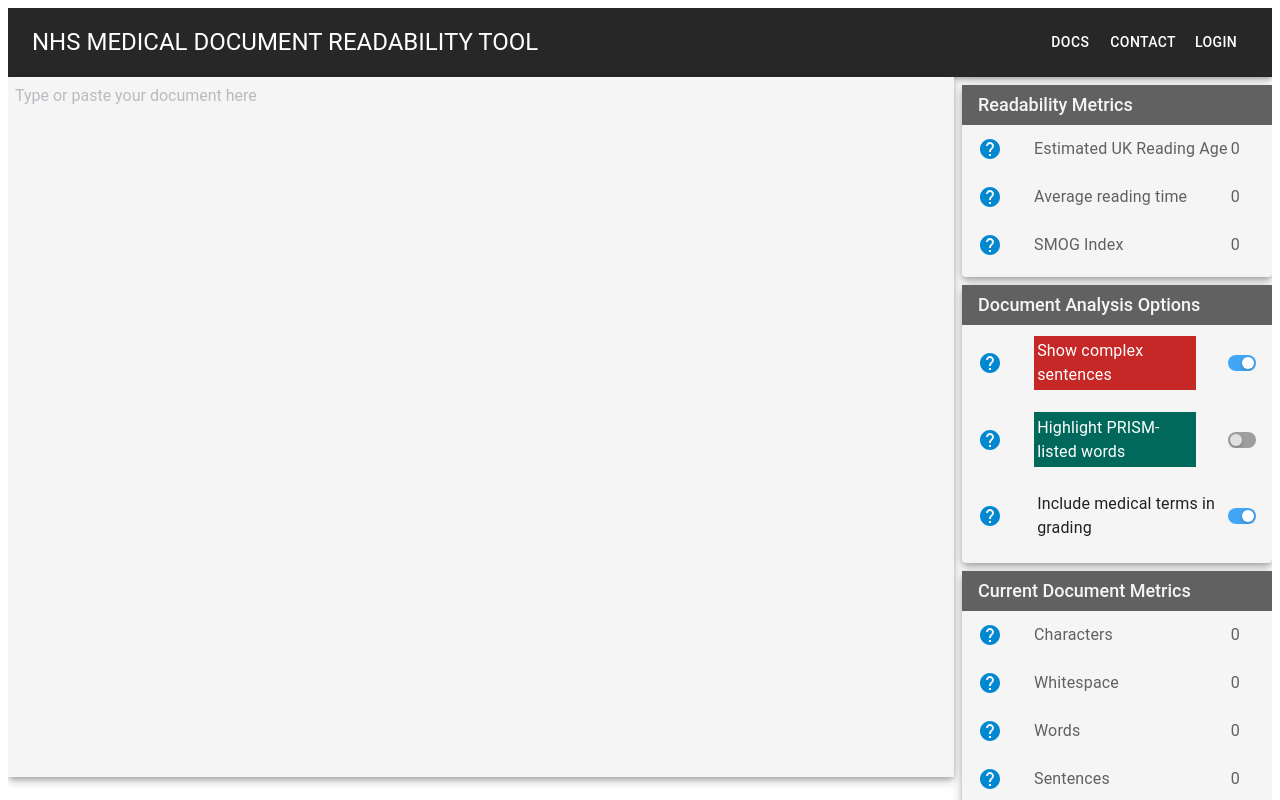
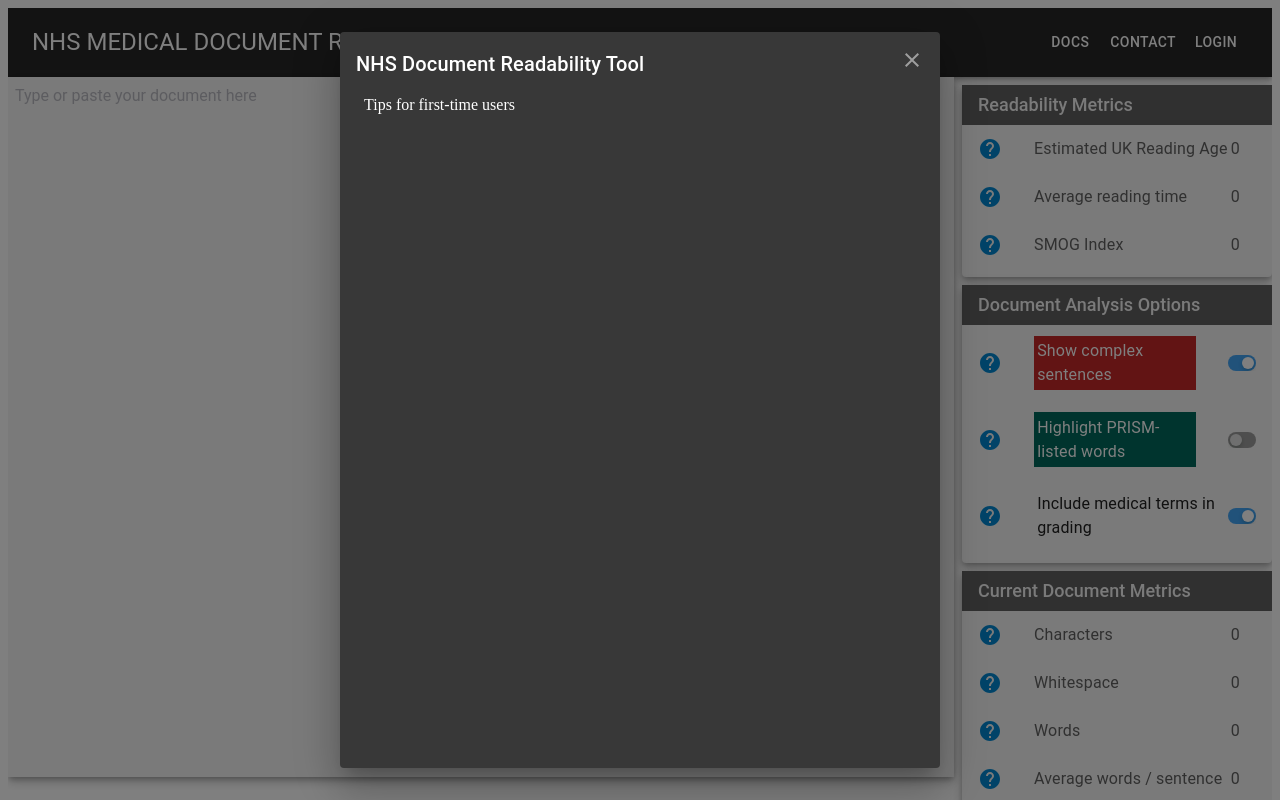
Before and after one commit to NewcastleRSE/nhs_readability_react, a React (Create React App) app: page / in a window 1280 px wide. Shown: the top 800 px of the page. Built offline with nearby package versions, Linux system fonts and the light colour scheme.

Commit message:
Modal tips, enhanced metrics

```diff
--- a/src/assets/readability/PanelItems.js
+++ b/src/assets/readability/PanelItems.js
@@ -76,12 +76,24 @@
     },
     {
         key: 4,
+        id: 'avWordsPerSentence',
+        primary: 'Average words / sentence',
+        help: 'Average number of words per sentence'
+    },
+    {
+        key: 5,
         id: 'nSentences',
         primary: 'Sentences',
         help: 'Total number of sentences in document'
     },
     {
-        key: 5,
+        key: 6,
+        id: 'avSentencesPerParagraph',
+        primary: 'Average sentences / paragraph',
+        help: 'Average number of sentences per paragraph'
+    },
+    {
+        key: 7,
         id: 'nParagraphs',
         primary: 'Paragraphs',
         help: 'Total number of paragraphs in document'
--- a/src/assets/readability/TextModel.js
+++ b/src/assets/readability/TextModel.js
@@ -15,9 +15,11 @@
     nSpaces: 0,
     nPunctuation: 0,
     nWords: 0,
+    avWordsPerSentence: 0,
     nSyllables: 0,
     nPolySyllables: 0,
     nSentences: 0,
+    avSentencesPerParagraph: 0,
     nParagraphs: 0
 };
 
@@ -123,6 +125,10 @@
 
         this.editorState = newEditorState;
 
+        /* Update derived metrics */
+        this.avWordsPerSentence = this.averageWordsPerSentence();
+        this.avSentencesPerParagraph = this.averageSentencesPerParagraph();
+
         console.log('Updated model:\n', this);
         console.groupEnd();
 
@@ -206,8 +212,8 @@
      */
     getMetrics() {
         return((
-            ({ nCharacters, nSpaces, nPunctuation, nWords, nSyllables, nPolySyllables, nSentences, nParagraphs }) =>
-            ({ nCharacters, nSpaces, nPunctuation, nWords, nSyllables, nPolySyllables, nSentences, nParagraphs }))(this)
+            ({ nCharacters, nSpaces, nPunctuation, nWords, avWordsPerSentence, nSyllables, nPolySyllables, nSentences, avSentencesPerParagraph, nParagraphs }) =>
+            ({ nCharacters, nSpaces, nPunctuation, nWords, avWordsPerSentence, nSyllables, nPolySyllables, nSentences, avSentencesPerParagraph, nParagraphs }))(this)
         );
     }
 
@@ -270,15 +276,27 @@
     }
 
     /**
-     * Compute average number of sentences per word in current text
-     * @returns average sentences per word
+     * Compute average number of words per sentence in current text
+     * @returns average words per sentence
      */
-    averageSentencesPerWord() {
-        let sentencesPerWord = 0;
-        if (this.nSentences != 0 && this.nWords != 0) {
-            sentencesPerWord = this._roundFloat((this.nSentences / this.nWords), 2);
+    averageWordsPerSentence() {
+        let wordsPerSentence = 0;
+        if (this.nWords != 0 && this.nSentences != 0) {
+            wordsPerSentence = this._roundFloat((this.nWords / this.nSentences), 2);
         }
-        return(sentencesPerWord);
+        return(wordsPerSentence);
+    }
+
+    /**
+     * Compute average number of sentences per paragraph in current text
+     * @returns average sentences per paragraph
+     */
+    averageSentencesPerParagraph() {
+        let sentencesPerParagraph = 0;
+        if (this.nSentences != 0 && this.nParagraphs != 0) {
+            sentencesPerParagraph = this._roundFloat((this.nSentences / this.nParagraphs), 2);
+        }
+        return(sentencesPerParagraph);
     }
 
     /**
@@ -293,7 +311,7 @@
         let [h, m, s] = date.toISOString().substring(11, 19).split(':').map(c => parseInt(c));
         if (h == 0) {
             /* Minutes/seconds */
-            art = `${m} min ${s} sec`;
+            art = (m > 0 ? `${m} min ` : '') + `${s} sec`;
         } else {
             /* Hours/minutes */
             art = `${h} hr ${m} min`;
@@ -414,7 +432,11 @@
     colemanLiauIndex() {
         console.group('colemanLiauIndex()');
         let letters = this._roundFloat(this.averageLettersPerWord() * 100, 2);
-        let sentences = this._roundFloat(this.averageSentencesPerWord() * 100, 2);
+        let sentencesPerWord = 0;
+        if (this.nSentences != 0 && this.nWords != 0) {
+            sentencesPerWord = this._roundFloat((this.nSentences / this.nWords), 2);
+        }
+        let sentences = this._roundFloat(sentencesPerWord * 100, 2);
         let cli = this._roundFloat(0.058 * letters - 0.296 * sentences - 15.8, 2);
         console.log('Coleman-Liau Index', cli);
         console.groupEnd();
--- a/src/components/App.js
+++ b/src/components/App.js
@@ -1,6 +1,7 @@
 import * as React from 'react';
 import { ThemeProvider } from '@mui/material/styles';
 
+import FirstTimeInstructionsBox from './FirstTimeInstructionsBox';
 import NavigationBar from './NavigationBar';
 import DocumentAnalyser from './DocumentAnalyser';
 
@@ -11,6 +12,7 @@
     render() {
         return (
             <ThemeProvider theme={darkTheme}>
+                <FirstTimeInstructionsBox />
                 <main>
                     <NavigationBar />
                     <DocumentAnalyser />
--- a/src/components/DocumentAnalyser.js
+++ b/src/components/DocumentAnalyser.js
@@ -26,9 +26,11 @@
                 nSpaces: 0,
                 nPunctuation: 0,
                 nWords: 0,
+                avWordsPerSentence: 0,
                 nSyllables: 0,
                 nPolySyllables: 0,
                 nSentences: 0,
+                avSentencesPerParagraph: 0,
                 nParagraphs: 0
             },
             readability: {
--- /dev/null
+++ b/src/components/FirstTimeInstructionsBox.js
@@ -0,0 +1,74 @@
+import React, { Component } from 'react';
+import Dialog from '@mui/material/Dialog';
+import DialogTitle from '@mui/material/DialogTitle';
+import DialogContent from '@mui/material/DialogContent';
+import IconButton from '@mui/material/IconButton';
+import CloseIcon from '@mui/icons-material/Close';
+import { grey } from "@mui/material/colors";
+
+export default class FirstTimeInstructionsBox extends Component {
+
+    constructor(props) {
+        super(props);
+        this.state = {
+            showInstructions: localStorage.getItem('hideInstructions') == null
+        }
+    }
+
+    onClose() {
+        this.setState({ showInstructions: !this.state.showInstructions });
+    }
+
+    render() {
+        const style = {
+            // position: 'absolute',
+            // top: '50%',
+            // left: '50%',
+            // transform: 'translate(-50%, -50%)',
+            // width: '50%',
+            // height: '50%',
+            // bgcolor: 'white',
+            // border: '1px solid white',
+            // boxShadow: 24,
+            // p: 4,
+            '& .MuiDialog-container': {
+                '& .MuiPaper-root': {
+                    width: '100%',
+                    height: '100%'
+                }
+            }
+        };
+        return (
+            <Dialog
+                aria-labelledby="first-time-instructions-title"
+                aria-describedby="first-time-instructions-description"
+                open={this.state.showInstructions}
+                onClose={this.onClose.bind(this)}
+                closeAfterTransition
+                fullWidth
+                sx={style}
+            >
+                <DialogTitle sx={{
+                    m: 0, p: 2
+                }}>
+                    NHS Document Readability Tool
+                    <IconButton
+                        aria-label="close"
+                        onClick={this.onClose.bind(this)}
+                        sx={{
+                            position: 'absolute',
+                            right: 8,
+                            top: 8,
+                            color: grey[500],
+                        }}
+                    >
+                        <CloseIcon />
+                    </IconButton>
+                </DialogTitle>
+                <DialogContent>
+                    Tips for first-time users
+                </DialogContent>
+            </Dialog>
+        )
+    }
+}
```
